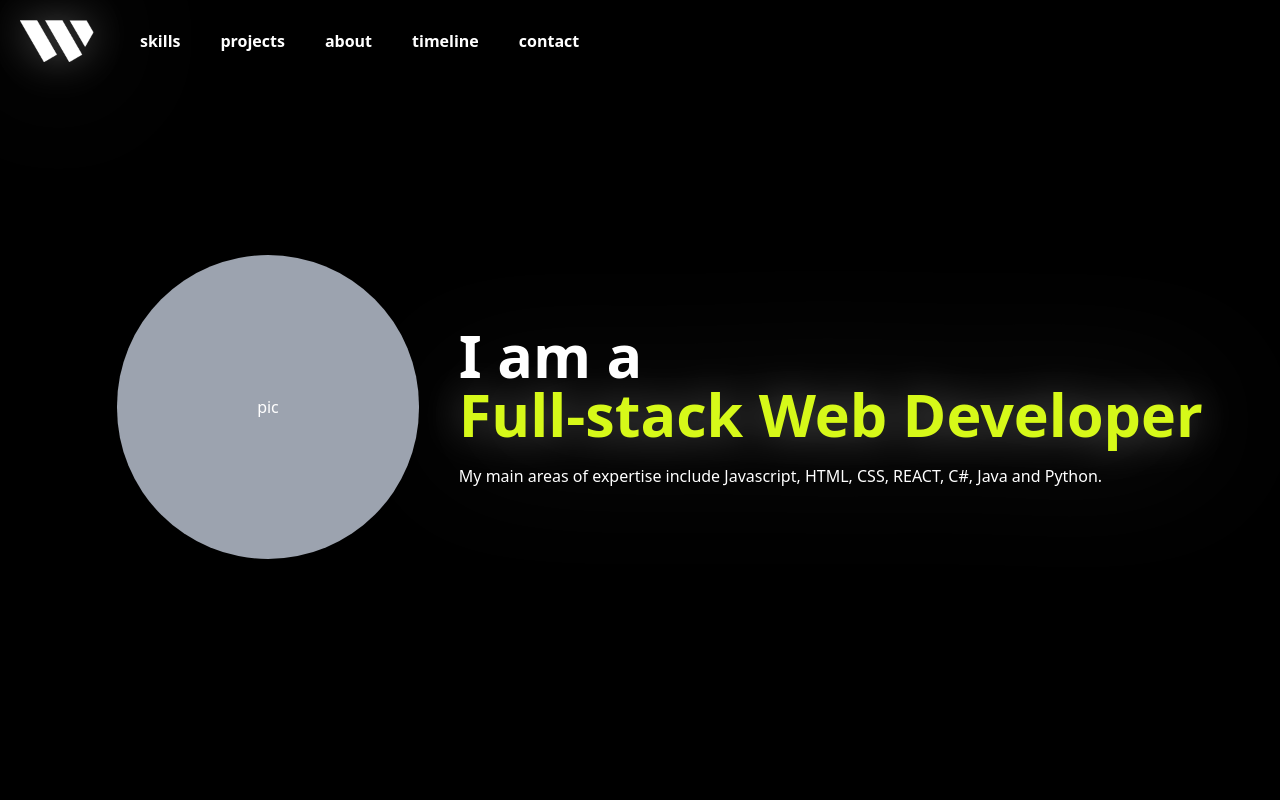
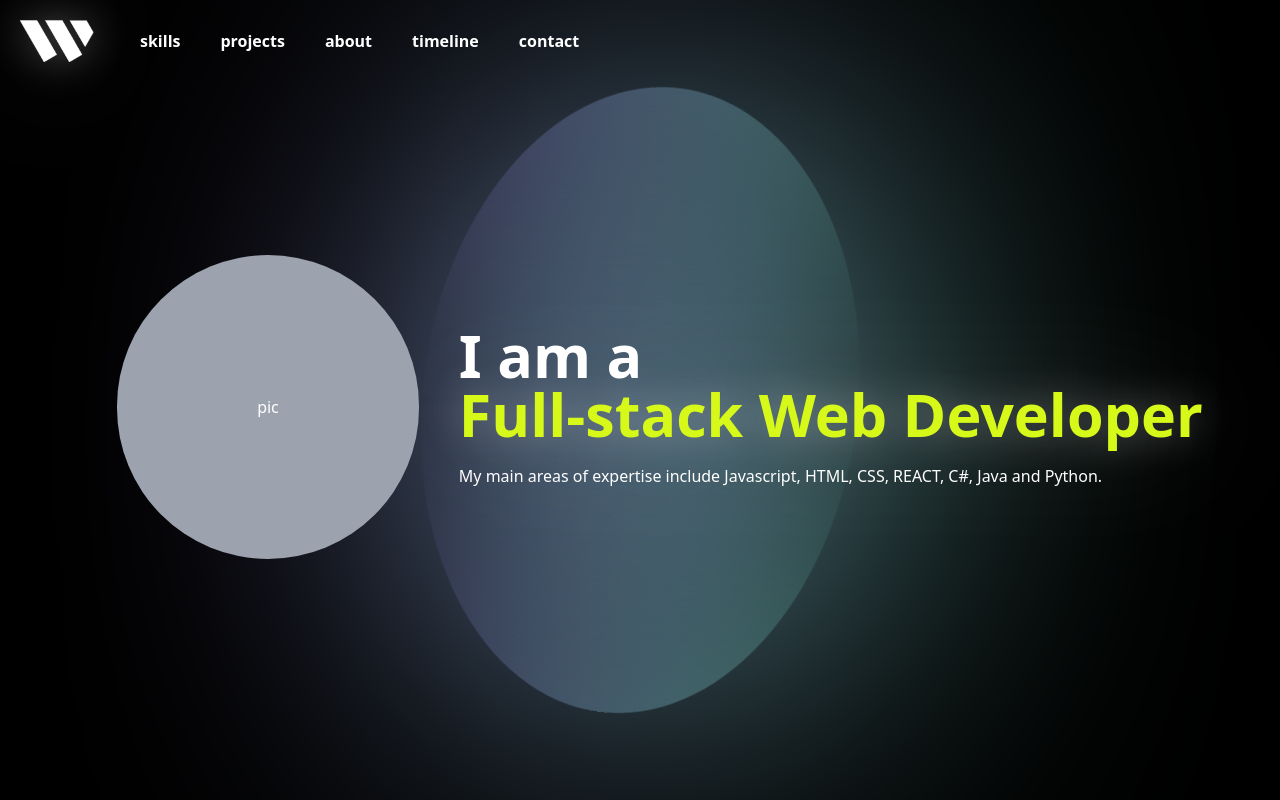
Before and after one commit to WoutDM/Resume, a React (Create React App) app: page / in a window 1280 px wide. Shown: the top 800 px of the page. Built offline with nearby package versions, Linux system fonts and the light colour scheme.

Commit message:
feat: add background gradient to test and make timeline gradient fade to transparant instead of just black

```diff
--- a/src/App.css
+++ b/src/App.css
@@ -1,5 +1,53 @@
-.App {
-  text-align: center;
+body {
+  background-color: black;
+}
+
+#gradientBackground {
+  position: absolute;
+  z-index: 1;
+}
+
+#pageContent {
+  position: relative;
+  z-index: 2;
+}
+
+@keyframes rotate {
+  from {
+    rotate: 0deg;
+  }
+
+  50% {
+    scale: 1 1.5;
+  }
+
+  to {
+    rotate: 360deg;
+  }
+}
+
+#blob {
+  z-index: 0;
+  background-color: white;
+  height: 34vmax;
+  aspect-ratio: 1;
+  position: fixed;
+  left: 50%;
+  top: 50%;
+  translate: -50% -50%;
+  border-radius: 50%;
+  background: linear-gradient(to right, aquamarine, mediumpurple);
+  animation: rotate 20s infinite;
+  opacity: 0.8;
+}
+
+#blur {
+  z-index: 1;
+  height: 100%;
+  width: 100%;
+  position: absolute;
+  position: fixed;
+  backdrop-filter: blur(12vmax);
 }
 
 .App-logo {
--- a/src/App.js
+++ b/src/App.js
@@ -1,13 +1,34 @@
 import './App.css';
 import Navbar from './pages/navbar/Navbar';
-import { Routes, Route, BrowserRouter } from 'react-router-dom';
+import { BrowserRouter } from 'react-router-dom';
 import Index from './pages/homepage/Index';
+import { useEffect } from 'react';
 
 function App() {
+
+  useEffect(() => {
+    const blob = document.getElementById("blob");
+
+    window.onpointermove = event => {
+      const { clientX, clientY } = event;
+
+      blob.animate({
+        left: `${clientX}px`,
+        top: `${clientY}px`
+      }, { duration: 3000, fill: "forwards" });
+    }
+  }, []);
+
   return (
     <BrowserRouter>
-      <Navbar/>
-      <Index></Index>
+      <div id="gradientBackground">
+        <div id="blob"/>
+        <div id="blur"/>
+      </div>
+      <div id="pageContent">
+        <Navbar id="Navbar"/>
+        <Index id="Index"/>
+      </div>
     </BrowserRouter>
   );
 }
--- a/src/pages/homepage/Index.jsx
+++ b/src/pages/homepage/Index.jsx
@@ -7,7 +7,7 @@ import Timeline from "./sections/Timeline/Timeline";
 export default function Index() {
 
   return (
-    <div id="index" className='bg-black text-white font-sans'>
+    <div id="index" className='text-white font-sans z-10'>
       <Intro/>
       <Skills/>
       <Timeline/>
--- a/src/pages/homepage/sections/Timeline/Components/Event.jsx
+++ b/src/pages/homepage/sections/Timeline/Components/Event.jsx
@@ -1,14 +1,14 @@
 export default function Event({event}) {
     return (
         <div className="flex flex-row w-7/12">
-            <div className="w-1/5 mt-1">
+            <div className="w-[14%] mt-1">
                 {event.fromDate} - <br/> {event.toDate != null ? event.toDate : 'CURRENT'}
             </div>
-            <div className="flex flex-col items-center w-20">
-                <div className="bg-gray-900 rounded-full border-2 border-[#D6F919] h-8 w-8"/>
+            <div className="flex flex-col items-center w-12 mr-5">
+                <div className="rounded-full border-2 border-[#D6F919] h-8 w-8"/>
                 {
                     event.fromDate === 'September 2020' ?
-                        <div className="w-0.5 h-[80%] bg-[#D6F919] relative after:from-[#D6F919] before:absolute before:h-[30%] before:w-full before:bottom-0 before:bg-gradient-to-t before:from-black"/>
+                        <div className="w-0.5 h-[80%] bg-gradient-to-b from-[#D6F919] to-transparant"/>
                     :
                         <div className="w-0.5 h-[90%] bg-[#D6F919]"/>
                 }
--- a/src/pages/navbar/Navbar.jsx
+++ b/src/pages/navbar/Navbar.jsx
@@ -4,7 +4,7 @@ import W_logo_wit from '../../images/W_logo_wit.png';
 export default function Navbar() {
 
   return (
-    <nav className='bg-black text-white w-[100%] flex flex-row px-5'>
+    <nav className='text-white w-[100%] flex flex-row px-5'>
       <div className='h-auto min-w-[50px] max-w-[80px]' id='navbar_logo'>
         <HashLink smooth to='/#intro' >
           <img id='start' className='my-5 drop-shadow-glow' src={W_logo_wit} alt="W_logo" />
```
Also changed, not shown: src/ideas.txt.
